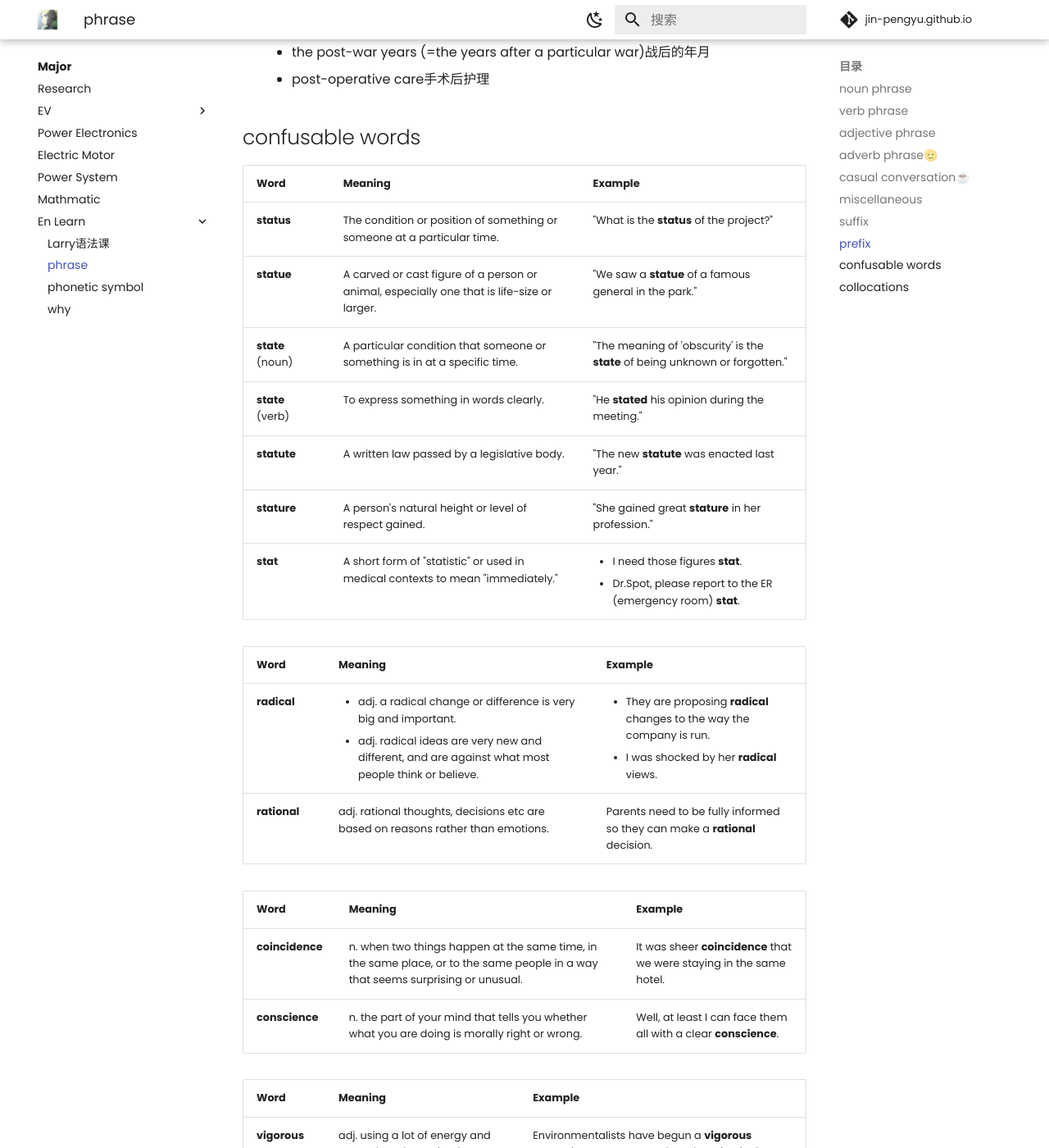
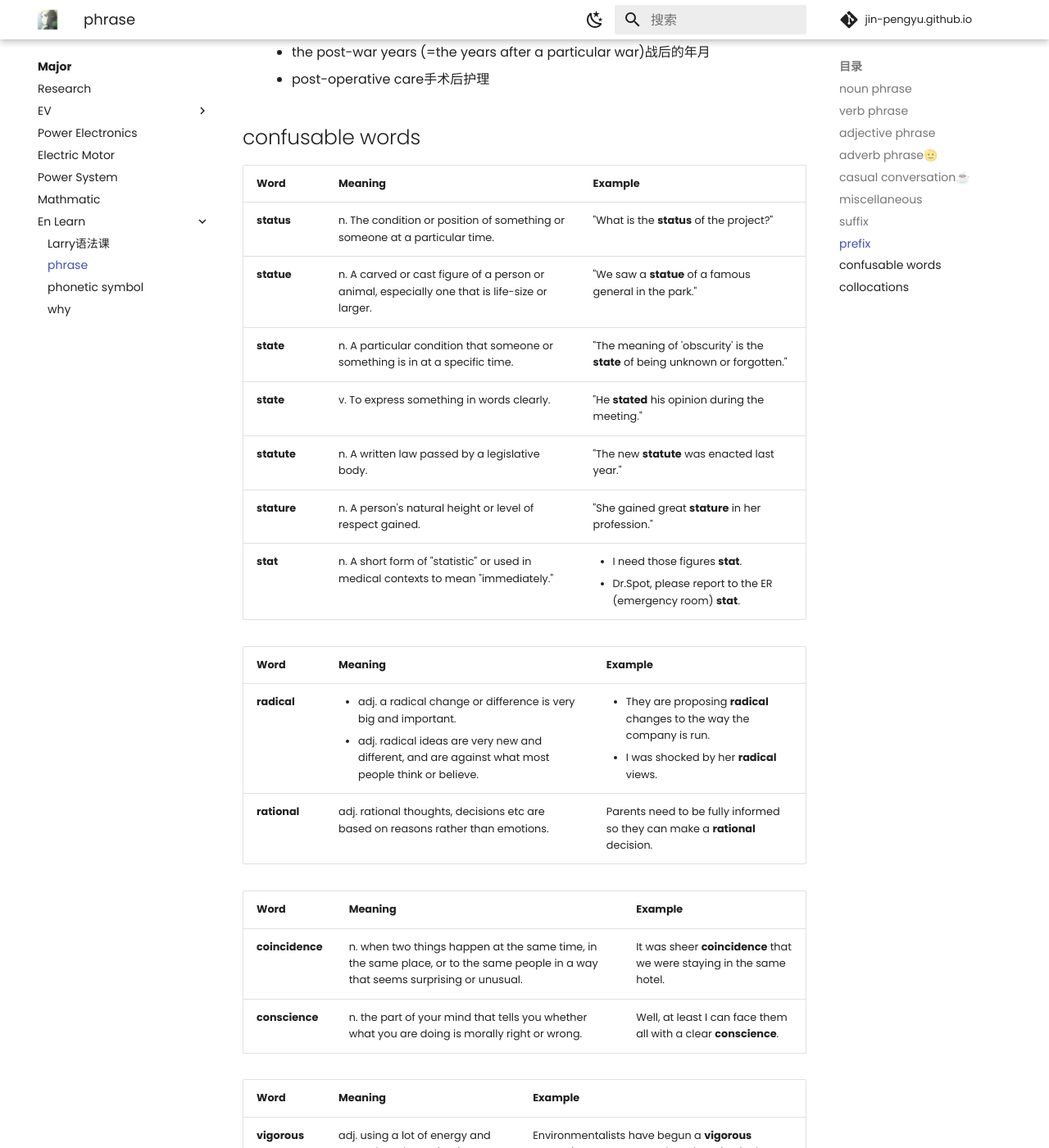
Before and after one commit to Pengyu-Jin/Pengyu-Jin.github.io, an MkDocs documentation site: the page built from docs/major/EN-learn/phrase.md, in a window 1280 px wide and 1400 px high, scrolled down 3805 px. Shown: the whole window at 82% size. Built offline with MkDocs 1.6.1 and Material for MkDocs 9.7.7, drawn with Linux system fonts in a browser that asks for light colours; comment, search, counter and statistics services are not loaded; some of the changed text lies outside the part shown.

Commit message:
20241006

```diff
--- a/docs/major/EN-learn/phrase.md
+++ b/docs/major/EN-learn/phrase.md
@@ -128,13 +128,13 @@
 
 | Word    | Meaning | Example |
 |---------|---------|---------|
-| **status** | The condition or position of something or someone at a particular time. | "What is the **status** of the project?" |
-| **statue** | A carved or cast figure of a person or animal, especially one that is life-size or larger. | "We saw a **statue** of a famous general in the park." |
-| **state** (noun) | A particular condition that someone or something is in at a specific time. | "The meaning of 'obscurity' is the **state** of being unknown or forgotten." |
-| **state** (verb) | To express something in words clearly. | "He **stated** his opinion during the meeting." |
-| **statute** | A written law passed by a legislative body. | "The new **statute** was enacted last year." |
-| **stature** | A person's natural height or level of respect gained. | "She gained great **stature** in her profession." |
-| **stat** | A short form of "statistic" or used in medical contexts to mean "immediately." | <ul><li>I need those figures **stat**.</li><li>Dr.Spot, please report to the ER (emergency room) **stat**.</li></ul>  |
+| **status** | n. The condition or position of something or someone at a particular time. | "What is the **status** of the project?" |
+| **statue** | n. A carved or cast figure of a person or animal, especially one that is life-size or larger. | "We saw a **statue** of a famous general in the park." |
+| **state**  | n. A particular condition that someone or something is in at a specific time. | "The meaning of 'obscurity' is the **state** of being unknown or forgotten." |
+| **state**  | v. To express something in words clearly. | "He **stated** his opinion during the meeting." |
+| **statute** | n. A written law passed by a legislative body. | "The new **statute** was enacted last year." |
+| **stature** | n. A person's natural height or level of respect gained. | "She gained great **stature** in her profession." |
+| **stat** | n. A short form of "statistic" or used in medical contexts to mean "immediately." | <ul><li>I need those figures **stat**.</li><li>Dr.Spot, please report to the ER (emergency room) **stat**.</li></ul>  |
 
 | Word    | Meaning | Example |
 |---------|---------|---------|
```
Also changed, not shown: other parts of docs/major/EN-learn/phrase.md (+1 -1 lines).
